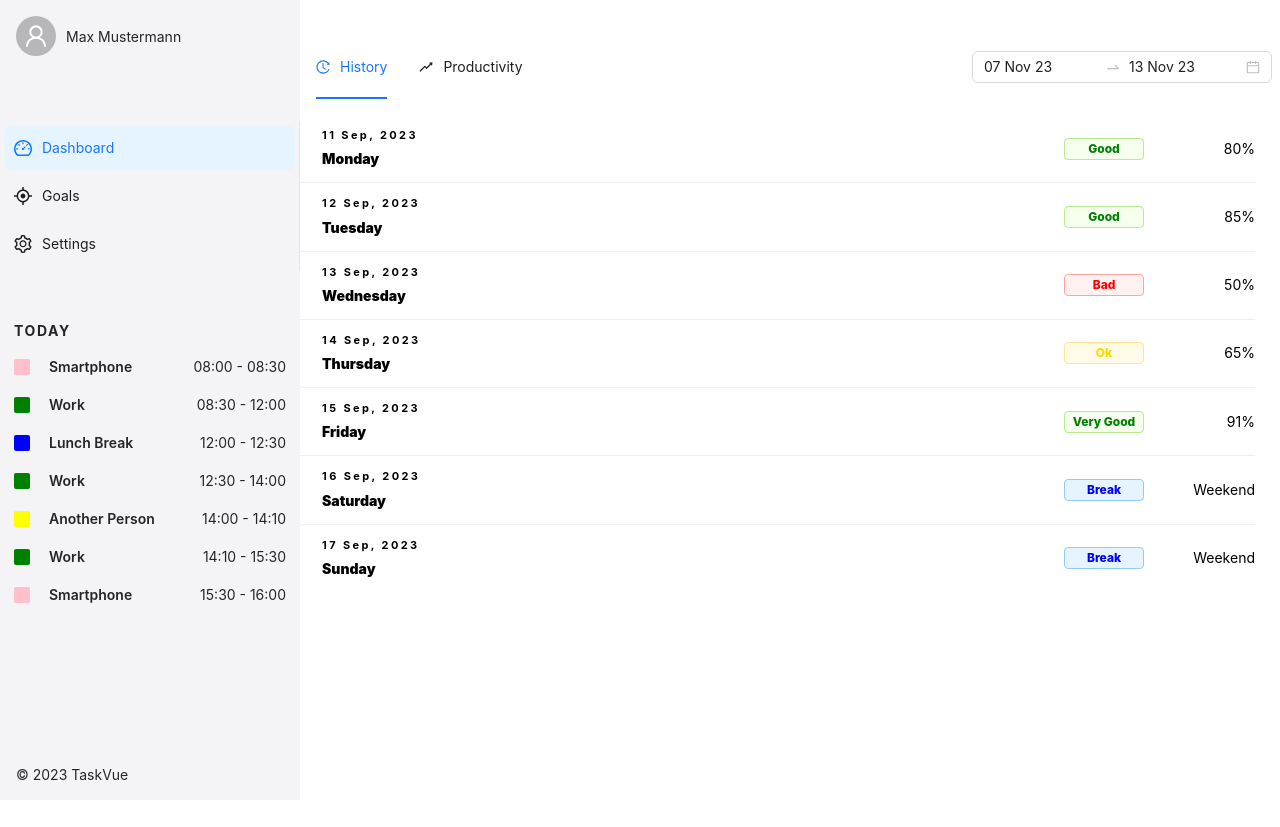
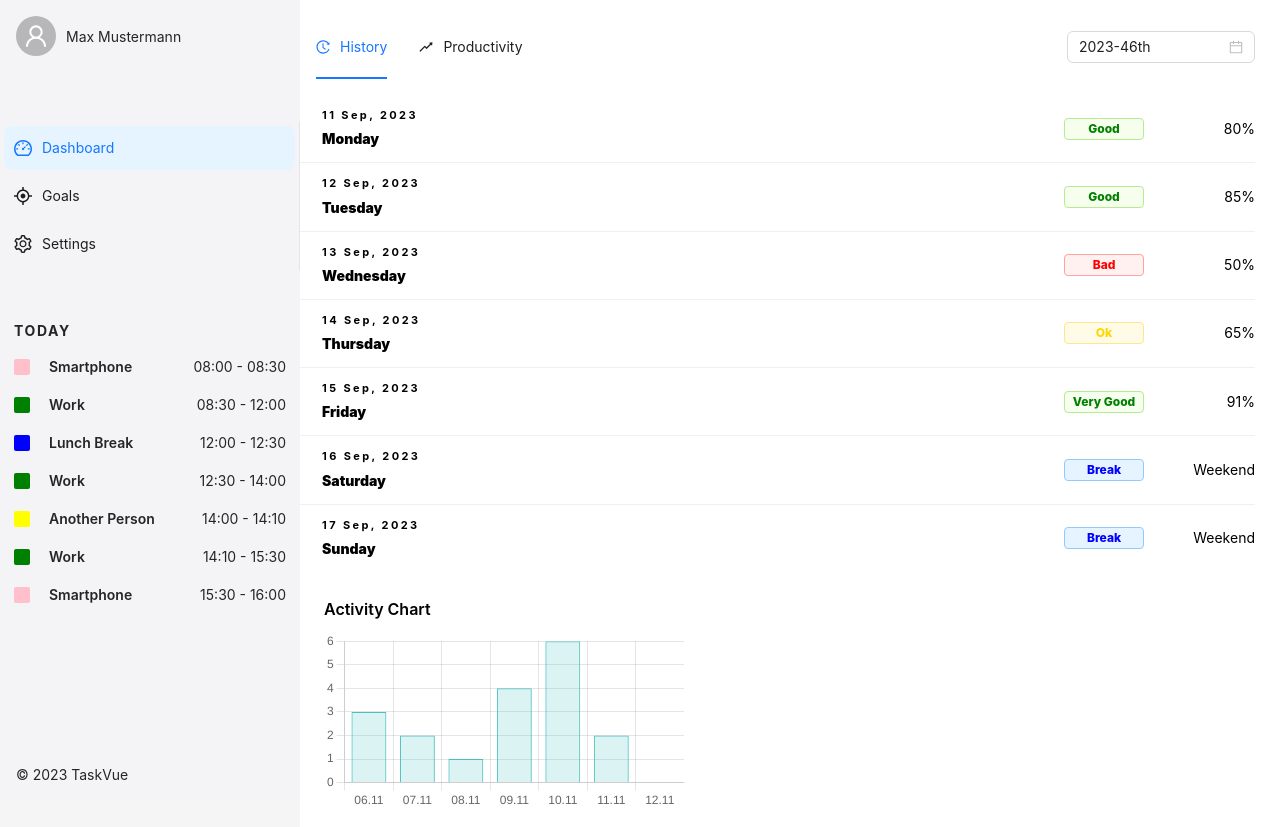
Before and after one commit to CLLeMens/TaskVue, a React (Vite) app in the folder TaskVueWebClient/: page / in a window 1280 px wide. Before the commit the page ends 800 px from the top, so only its background shows below. Built offline with nearby package versions, Linux system fonts and the light colour scheme.

Commit message:
Datepicker update and history page ready

```diff
--- a/TaskVueWebClient/package.json
+++ b/TaskVueWebClient/package.json
@@ -14,12 +14,15 @@
     "preview": "vite preview"
   },
   "dependencies": {
-    "antd": "^5.11.0",
+    "antd": "^5.11.1",
+    "chart.js": "^4.4.0",
     "dayjs": "^1.11.10",
     "electron": "^27.0.2",
     "electron-builder": "^24.6.4",
     "electron-log": "^5.0.0",
+    "moment": "^2.27.0",
     "react": "^18.2.0",
+    "react-chartjs-2": "^5.2.0",
     "react-dom": "^18.2.0",
     "react-router-dom": "^6.18.0"
   },
--- a/TaskVueWebClient/public/electron.cjs
+++ b/TaskVueWebClient/public/electron.cjs
@@ -14,9 +14,10 @@ let win = null;
 function createWindow() {
     // Create a new BrowserWindow instance
     win = new BrowserWindow({
-        width: 1200,
-        height: 800,
+        width: 1300,
+        height: 860,
         title: 'TaskVue',
+        resizable: false,
         webPreferences: {
             nodeIntegration: true, // Allows integration with Node.js
             contextIsolation: false, // Disables context isolation for preload scripts
--- a/TaskVueWebClient/src/App.css
+++ b/TaskVueWebClient/src/App.css
@@ -79,6 +79,8 @@ body {
 
 .custom-events{
   padding: 0 14px;
+  overflow-Y: auto;
+  max-height: 350px;
 }
 
 .event-item span:nth-of-type(2) {
@@ -126,3 +128,8 @@ body {
 .custom-menu.light-theme .ant-menu-item:not(.ant-menu-item-selected):hover {
     color: #000000 !important;
 }
+
+.chart-wrapper{
+  max-height: 180px;
+  margin-left: 24px;
+}
--- a/TaskVueWebClient/src/components/Dashboard.jsx
+++ b/TaskVueWebClient/src/components/Dashboard.jsx
@@ -1,36 +1,38 @@
 import React, {useState, useEffect} from 'react';
-import {Layout, Menu, DatePicker, Button, List, Badge} from 'antd';
+import {Layout, Menu, DatePicker, ConfigProvider} from 'antd';
 import {
     HistoryOutlined,
-    SettingOutlined,
-    SyncOutlined,
     RiseOutlined,
 } from '@ant-design/icons';
+import 'dayjs/locale/de';
+import History from "./History.jsx";
+import Productivity from "./Productivity.jsx";
+
+import locale from "antd/es/locale/en_GB";
 import dayjs from 'dayjs';
-import 'dayjs/locale/de';
-import Goals from "./Goals.jsx";
-import Settings from "./Settings.jsx";
-import History from "./History.jsx";
-import Productivity from "./Productivity.jsx"; // Importieren Sie die deutsche Lokalisierung
+import updateLocale from 'dayjs/plugin/updateLocale';
 
-dayjs.locale('de'); // Verwenden Sie die deutsche Lokalisierung
+
+dayjs.extend(updateLocale)
+dayjs.updateLocale('en', {
+    weekStart: 1
+})
 
 const {Header, Content} = Layout;
-const {RangePicker} = DatePicker;
+
 
 const Dashboard = () => {
     const [theme, setTheme] = useState('light');
 
-    // Definiere das Start- und Enddatum der aktuellen Woche direkt in useState
-    const startOfWeek = dayjs().startOf('week').add(1, 'day'); // Montag
-    const endOfWeek = dayjs().endOf('week').add(1, 'day'); // Sonntag
-    const [defaultDates, setDefaultDates] = useState([startOfWeek, endOfWeek]);
+    const currentWeek = dayjs().week();
+    const [defaultDates, setDefaultDates] = useState(currentWeek);
 
 
     const [selectedHeaderItem, setSelectedHeaderItem] = useState(() => {
         const storedValue = sessionStorage.getItem('selectedHeaderItem')
         return storedValue ? storedValue : 'history';
     });
+
 
     useEffect(() => {
 
@@ -54,10 +56,11 @@ const Dashboard = () => {
         {key: 'productivity', icon: <RiseOutlined/>, label: 'Productivity'},
     ];
 
+
     let content;
     switch (selectedHeaderItem) {
         case 'history':
-            content = <History/>;
+            content = <History week={defaultDates}/>;
             break;
         case 'productivity':
             content = <Productivity/>;
@@ -66,10 +69,11 @@ const Dashboard = () => {
             content = <History/>;
     }
 
+
     return (
         <Layout className="layout" style={{backgroundColor: theme === 'dark' ? '#242424' : '#ffffff',}}>
             <Header
-                style={{backgroundColor: theme === 'dark' ? '#242424' : '#ffffff', marginTop: '35px', padding: '0'}}>
+                style={{backgroundColor: theme === 'dark' ? '#242424' : '#ffffff', marginTop: '15px', padding: '0'}}>
                 <div style={{
                     display: 'flex',
                     justifyContent: 'space-between',
@@ -92,11 +96,16 @@ const Dashboard = () => {
 
 
                     <div style={{flex: 1, display: 'flex', justifyContent: 'flex-end'}}>
-                        <RangePicker
-                            style={{marginRight: '8px'}}
-                            format="DD MMM YY"
-                            defaultValue={defaultDates} // Verwende die Standarddaten aus dem useState-Hook
-                        />
+                        <ConfigProvider locale={locale}>
+                            <DatePicker
+                                placeholder="Select week"
+                                onChange={e => setDefaultDates(dayjs(e).week())}
+                                picker="week"
+
+                                style={{marginRight: '25px'}}
+                                defaultValue={dayjs().week(currentWeek)}
+                            />
+                        </ConfigProvider>
                     </div>
                 </div>
             </Header>
--- a/TaskVueWebClient/src/components/History.jsx
+++ b/TaskVueWebClient/src/components/History.jsx
@@ -1,23 +1,32 @@
-import {Badge, List, Tag} from "antd";
+import {Badge, List, Tag, Typography} from "antd";
 import React, {useEffect, useState} from "react";
 import dayjs from "dayjs";
-import Dashboard from "./Dashboard.jsx";
-import Goals from "./Goals.jsx";
-import Settings from "./Settings.jsx";
+import weekOfYear from 'dayjs/plugin/weekOfYear';
+import {Chart as ChartJS, CategoryScale, LinearScale, BarElement, Title as TitleJS, Tooltip, Legend} from 'chart.js';
+import {Bar} from 'react-chartjs-2';
+
+const {Title} = Typography;
+
+ChartJS.register(
+    CategoryScale,
+    LinearScale,
+    BarElement,
+    TitleJS,
+    Tooltip,
+    Legend
+);
 
 
-const History = () => {
+const History = ({week}) => {
     const [theme, setTheme] = useState('light');
+    const [defaultDates, setDefaultDates] = useState(week);
 
-    // Definiere das Start- und Enddatum der aktuellen Woche direkt in useState
-    const startOfWeek = dayjs().startOf('week').add(1, 'day'); // Montag
-    const endOfWeek = dayjs().endOf('week').add(1, 'day'); // Sonntag
-    const [defaultDates, setDefaultDates] = useState([startOfWeek, endOfWeek]);
+    useEffect(() => {
+        setDefaultDates(week);
+    }, [week]);
 
 
     useEffect(() => {
-
-
         const mediaQuery = window.matchMedia('(prefers-color-scheme: dark)');
 
         const handleChange = (e) => {
@@ -30,6 +39,7 @@ const History = () => {
 
         return () => mediaQuery.removeEventListener('change', handleChange);
     }, []);
+
 
     // Statische Daten für die Wochentage und deren Status
     const weekData = [
@@ -63,6 +73,67 @@ const History = () => {
         color: theme === 'dark' ? '#ffffff' : 'black',
     });
 
+// Diese Funktion generiert die Labels für die gegebene Woche
+    const generateLabelsForWeek = (week) => {
+        // Finde den ersten Tag der gegebenen Woche und das entsprechende Jahr
+        const year = dayjs().week(week).year();
+        let firstDayOfWeek = dayjs().year(year).week(week).startOf('week');
+
+        // Erstelle ein Array für die Labels
+        const labels = [];
+
+        // Füge jeden Tag der Woche zum Array hinzu
+        for (let i = 0; i < 7; i++) {
+            labels.push(firstDayOfWeek.add(i, 'day').format('DD.MM'));
+        }
+
+        return labels;
+    };
+
+    // Konfiguration für das Balkendiagramm
+    const barChartOptions = {
+        responsive: true,
+        maintainAspectRatio: true,
+        plugins: {
+            legend: {
+                display: false,
+                position: 'bottom'
+            },
+            title: {
+                display: false,
+                text: 'Aktivitätsgraph'
+            },
+        },
+    };
+
+   // Setze die Labels für das Diagramm
+const labels = generateLabelsForWeek(week);
+
+    const dataBarChart = {
+        labels,
+        datasets: [
+            {
+                label: 'Activity',
+                data: [3, 2, 1, 4, 6, 2], // Die Datenpunkte für das Balkendiagramm
+                backgroundColor: 'rgba(75, 192, 192, 0.2)',
+                borderColor: 'rgba(75, 192, 192, 1)',
+                borderWidth: 1,
+            },
+            // Weitere Datasets können hier hinzugefügt werden
+        ],
+    };
+
+    const generateWeekLabels = () => {
+        const startOfWeek = dayjs().startOf('week');
+        const labels = [];
+
+        for (let i = 1; i <= 6; i++) { // Passen Sie die Schleife an, wenn Sie mehr oder weniger Tage möchten
+            labels.push(startOfWeek.add(i, 'day').format('DD.MM.'));
+        }
+
+        return labels;
+    };
+
 
     return (
         <div className="site-layout-content" style={{margin: '16px 0', minWidth: '100%'}}>
@@ -94,10 +165,17 @@ const History = () => {
                             left: '80%',
                             fontWeight: '800'
                         }}>{item.status}</Tag>
-                        <div style={{marginLeft: 'auto', ...getTextStyle()}}>{item.percentage}{item.status === 'Break' ? '': '%'}</div>
+                        <div
+                            style={{marginLeft: 'auto', ...getTextStyle()}}>{item.percentage}{item.status === 'Break' ? '' : '%'}</div>
                     </List.Item>
                 )}
             />
+            <Title level={5} style={{...getTextStyle(), textAlign: 'left', margin: '25px 24px 10px 24px'}}>Activity
+                Chart</Title>
+            <div className={'chart-wrapper'}>
+                <Bar options={barChartOptions} data={dataBarChart}/>
+            </div>
+
 
         </div>
 
--- a/TaskVueWebClient/src/components/SideBar.jsx
+++ b/TaskVueWebClient/src/components/SideBar.jsx
@@ -50,6 +50,7 @@ const SideBar = ({onMenuSelect, selectedItem}) => {
         {time: '14:00 - 14:10', title: 'Another Person', color: 'yellow'},
         {time: '14:10 - 15:30', title: 'Work', color: 'green'},
         {time: '15:30 - 16:00', title: 'Smartphone', color: 'pink'},
+
     ];
 
 
--- a/TaskVueWebClient/src/main.jsx
+++ b/TaskVueWebClient/src/main.jsx
@@ -8,4 +8,5 @@ ReactDOM.createRoot(document.getElementById('root')).render(
         <BrowserRouter>
             <App/>
         </BrowserRouter>
+
 )
```
Also changed, not shown: 1 other file (tests, documents, lock files or other folders).
